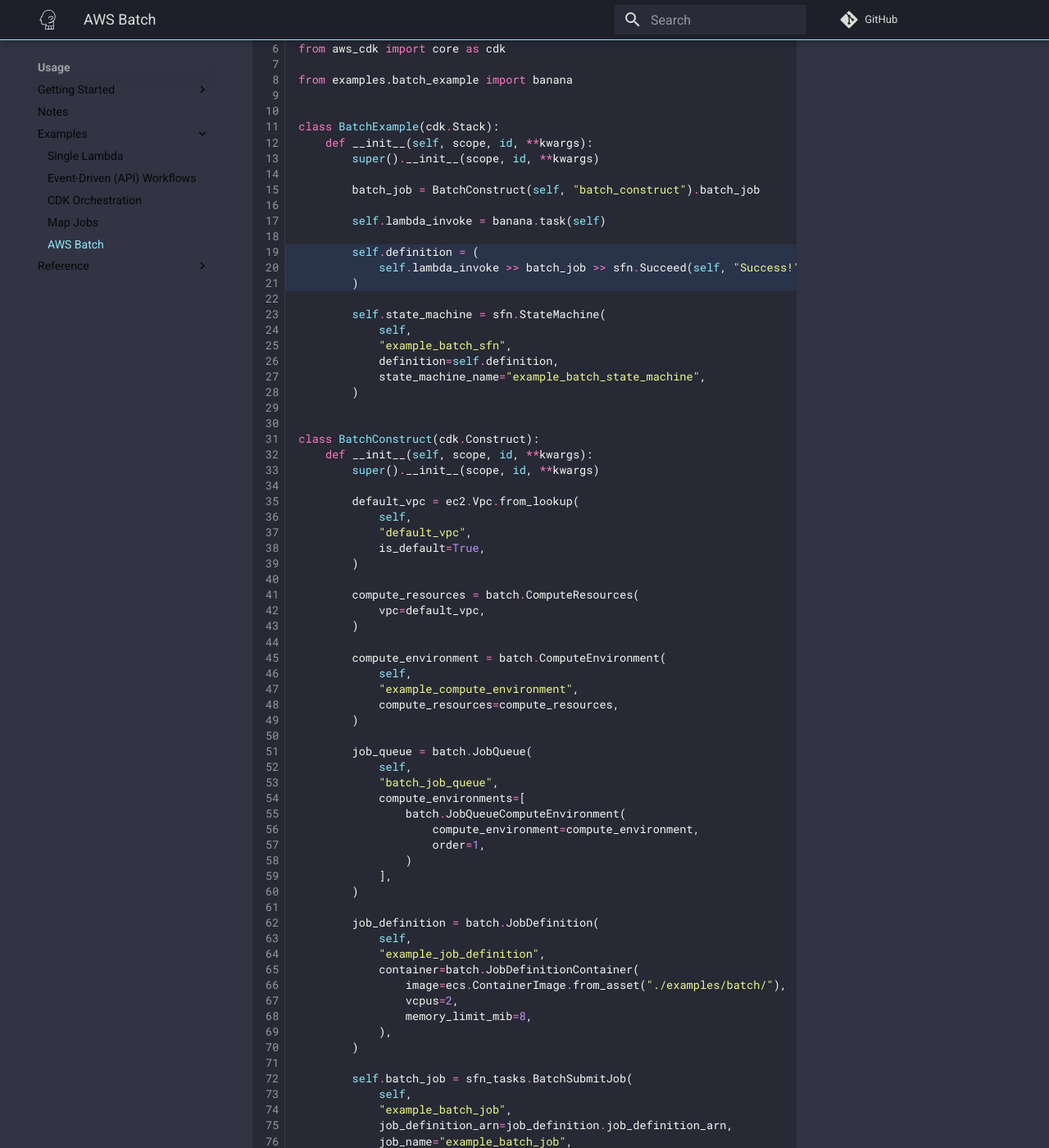
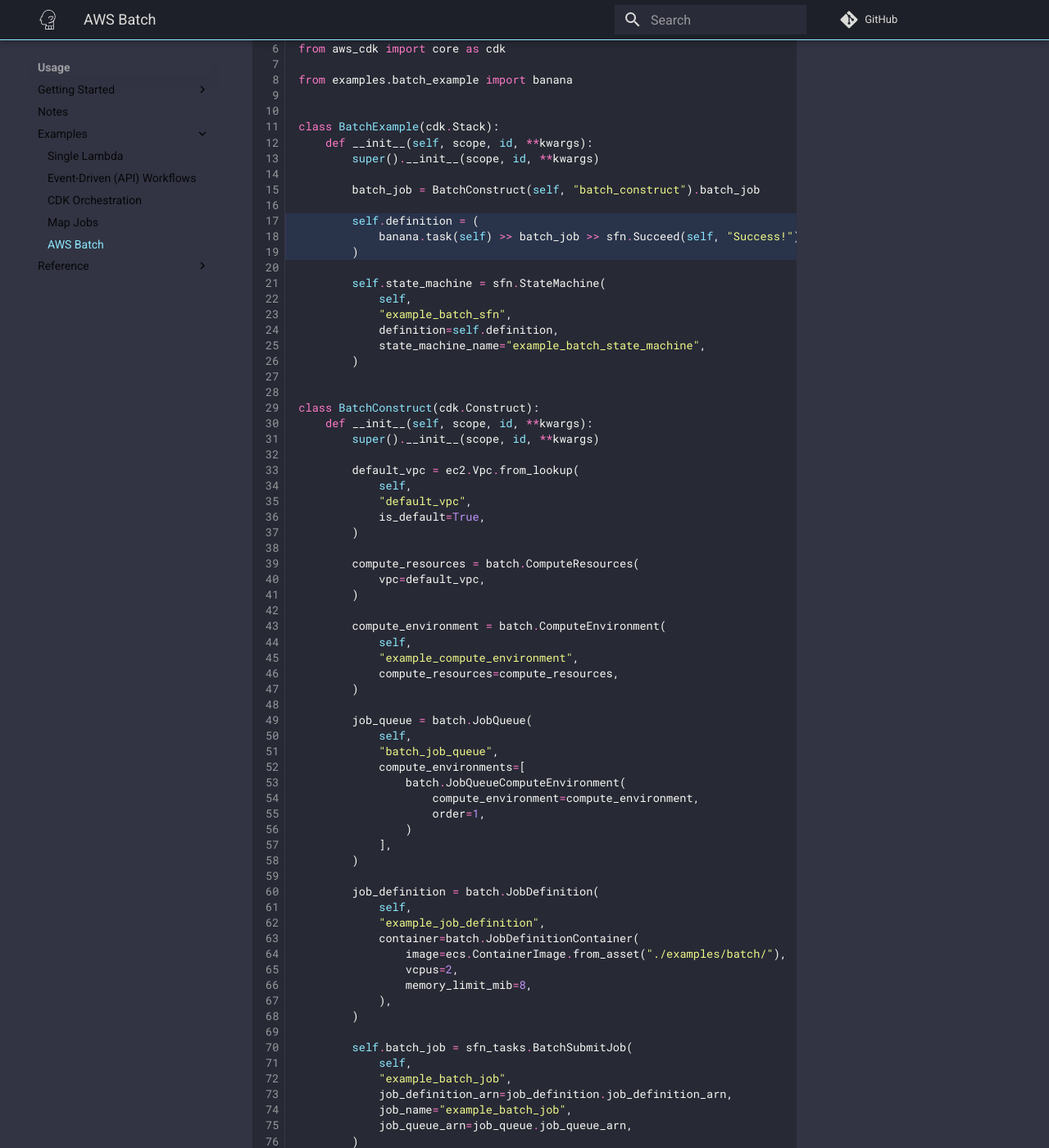
Before and after one commit to knowsuchagency/orkestra, an MkDocs documentation site: the page built from docs/examples/batch.md, in a window 1280 px wide and 1400 px high, scrolled down 366 px. Shown: the whole window at 82% size. Built offline with MkDocs 1.6.1 and Material for MkDocs 9.7.7, drawn with Linux system fonts in a browser that asks for light colours; comment, search, counter and statistics services are not loaded.

Commit message:
further simplify batch example

````diff
--- a/app.py
+++ b/app.py
@@ -258,10 +258,8 @@ class BatchExample(cdk.Stack):
 
         batch_job = BatchConstruct(self, "batch_construct").batch_job
 
-        self.lambda_invoke = banana.task(self)
-
         self.definition = (
-            self.lambda_invoke >> batch_job >> sfn.Succeed(self, "Success!")
+            banana.task(self) >> batch_job >> sfn.Succeed(self, "Success!")
         )
 
         self.state_machine = sfn.StateMachine(
--- a/docs/examples/batch.md
+++ b/docs/examples/batch.md
@@ -2,7 +2,7 @@ A minimal AWS Batch example.
 
 === "Infrastructure As Code"
 
-    ```{.py3 hl_lines="19-21"}
+    ```{.py3 hl_lines="17-19"}
     from aws_cdk import aws_batch as batch
     from aws_cdk import aws_ec2 as ec2
     from aws_cdk import aws_ecs as ecs
@@ -19,10 +19,8 @@ A minimal AWS Batch example.
 
             batch_job = BatchConstruct(self, "batch_construct").batch_job
 
-            self.lambda_invoke = banana.task(self)
-
             self.definition = (
-                self.lambda_invoke >> batch_job >> sfn.Succeed(self, "Success!")
+                banana.task(self) >> batch_job >> sfn.Succeed(self, "Success!")
             )
 
             self.state_machine = sfn.StateMachine(
````
